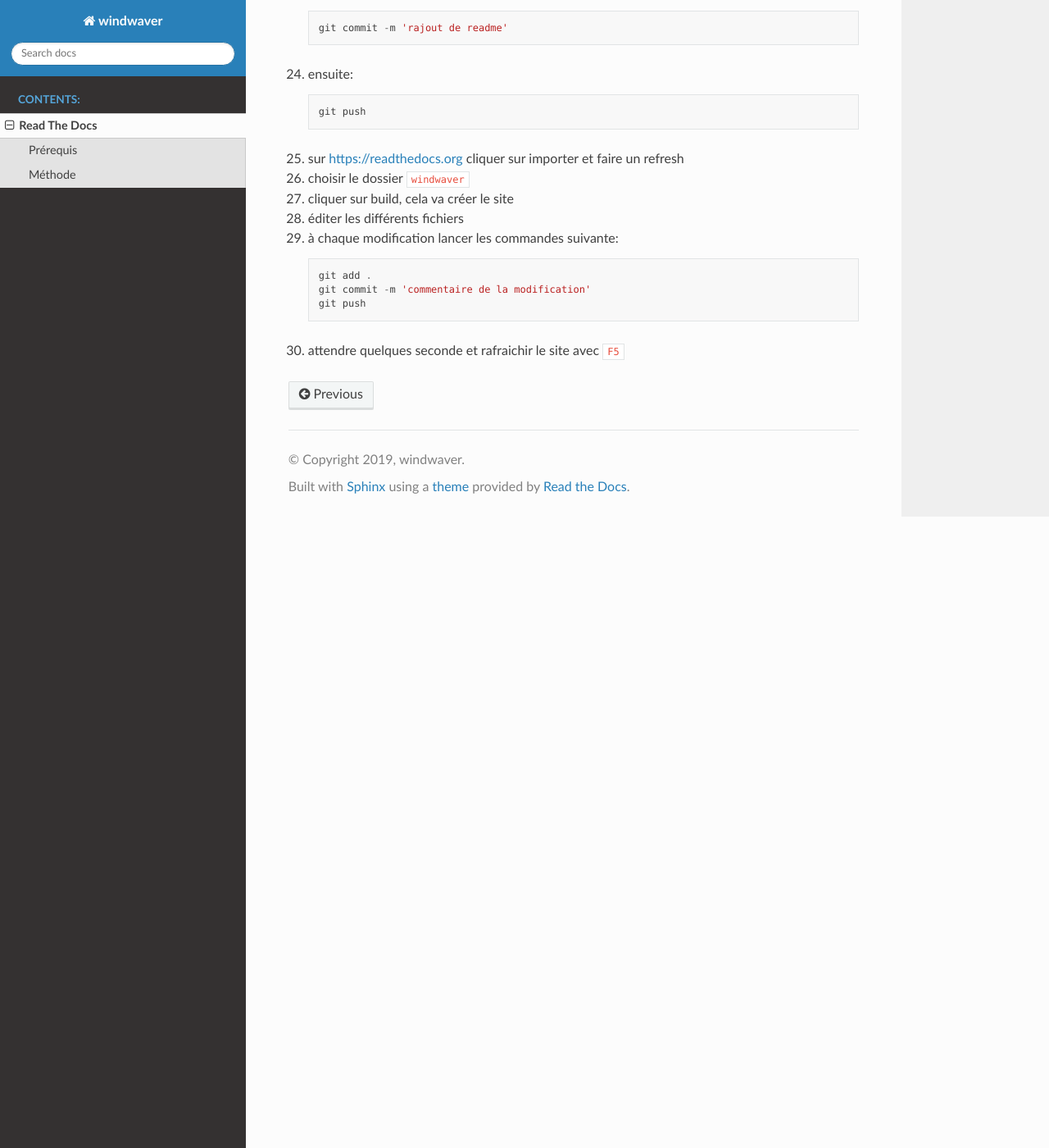
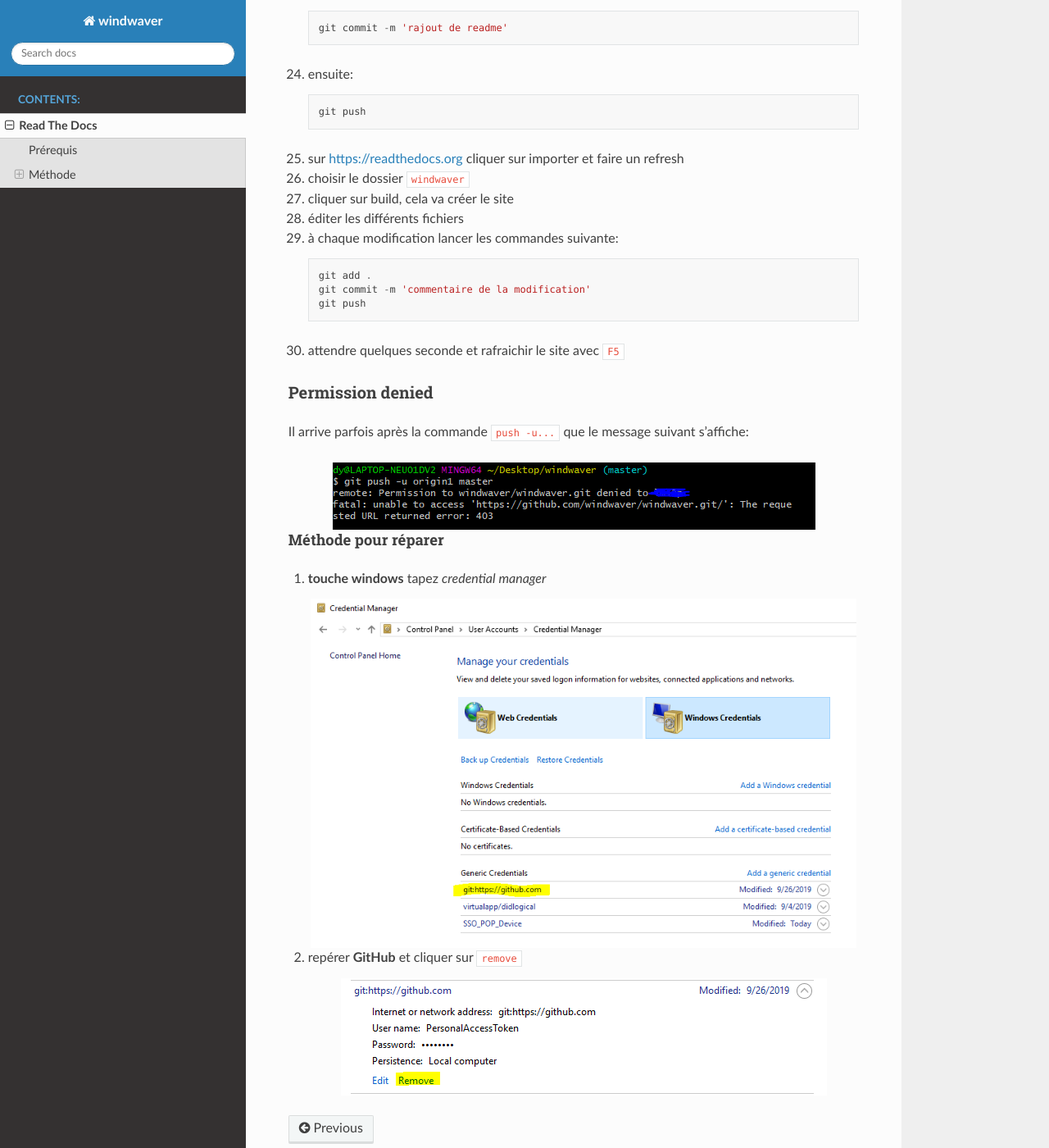
Before and after one commit to windwaver/windwaver, a Sphinx documentation site: the page built from docs/source/ReadTheDocs.rst, in a window 1280 px wide and 1400 px high, scrolled down 1979 px. Shown: the whole window at 82% size. Built offline with Sphinx 7.4.7 and the Read the Docs theme 2.0.0, drawn with Linux system fonts in a browser that asks for light colours.

Commit message:
ajout de permission denied

```diff
--- a/docs/source/ReadTheDocs.rst
+++ b/docs/source/ReadTheDocs.rst
@@ -130,3 +130,28 @@
       git push
 
 #. attendre quelques seconde et rafraichir le site avec ``F5``
+
+Permission denied
+^^^^^^^^^^^^^^^^^
+
+Il arrive parfois après la commande ``push -u...`` que le message
+suivant s'affiche:
+
+.. image:: /figures/Permissions-Denied.PNG
+    :scale: 100 %
+    :align: center
+
+Méthode pour réparer
+''''''''''''''''''''
+
+1. **touche windows** tapez *credential manager*
+
+   .. image:: /figures/Credential-Manager.PNG
+       :scale: 80 %
+       :align: center
+
+2. repérer  **GitHub** et cliquer sur ``remove``
+
+   .. image:: /figures/Credential-Manager-1.PNG
+       :scale: 100 %
+       :align: center
```
Also changed, not shown: docs/source/figures/Credential-Manager-1.PNG (added), docs/source/figures/Credential-Manager.PNG (added), docs/source/figures/Permissions-Denied.PNG (added), 2 other files.
